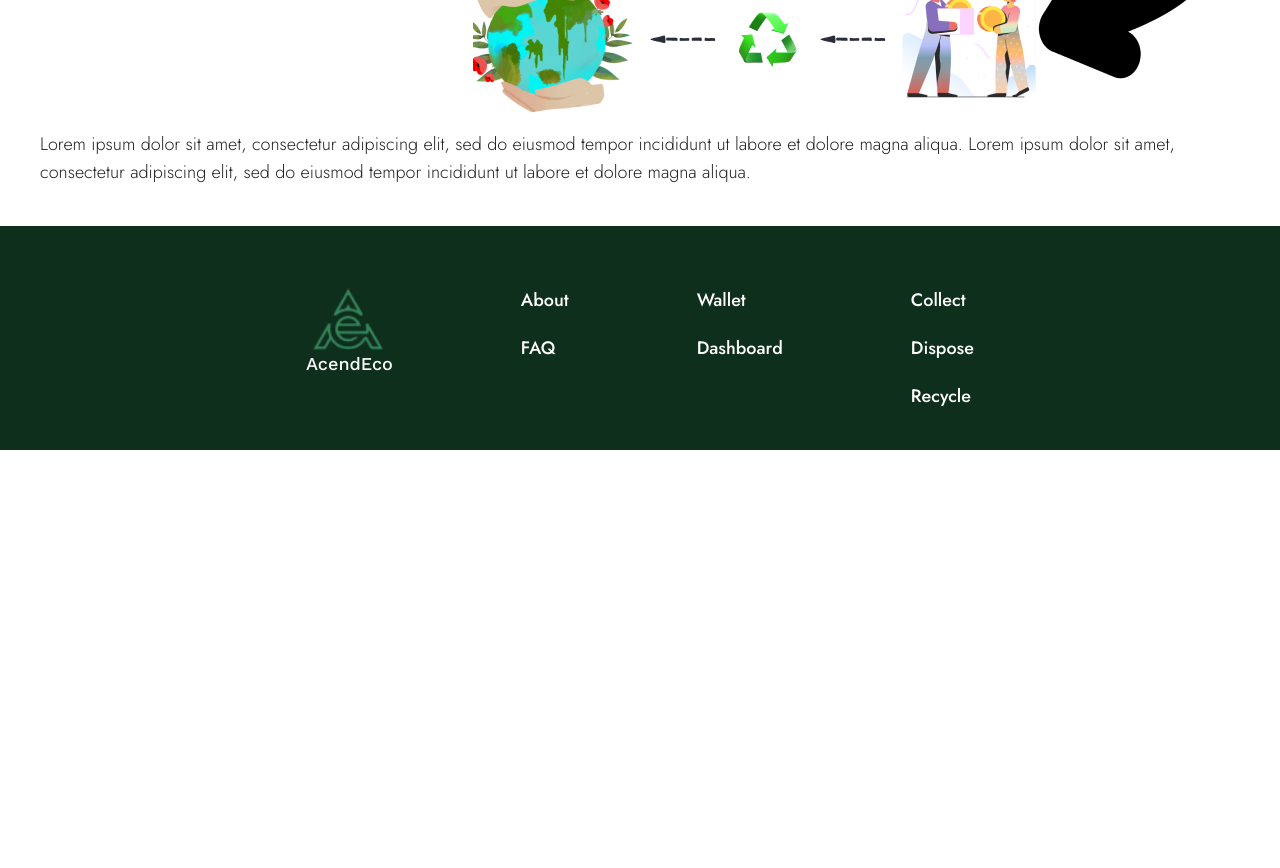
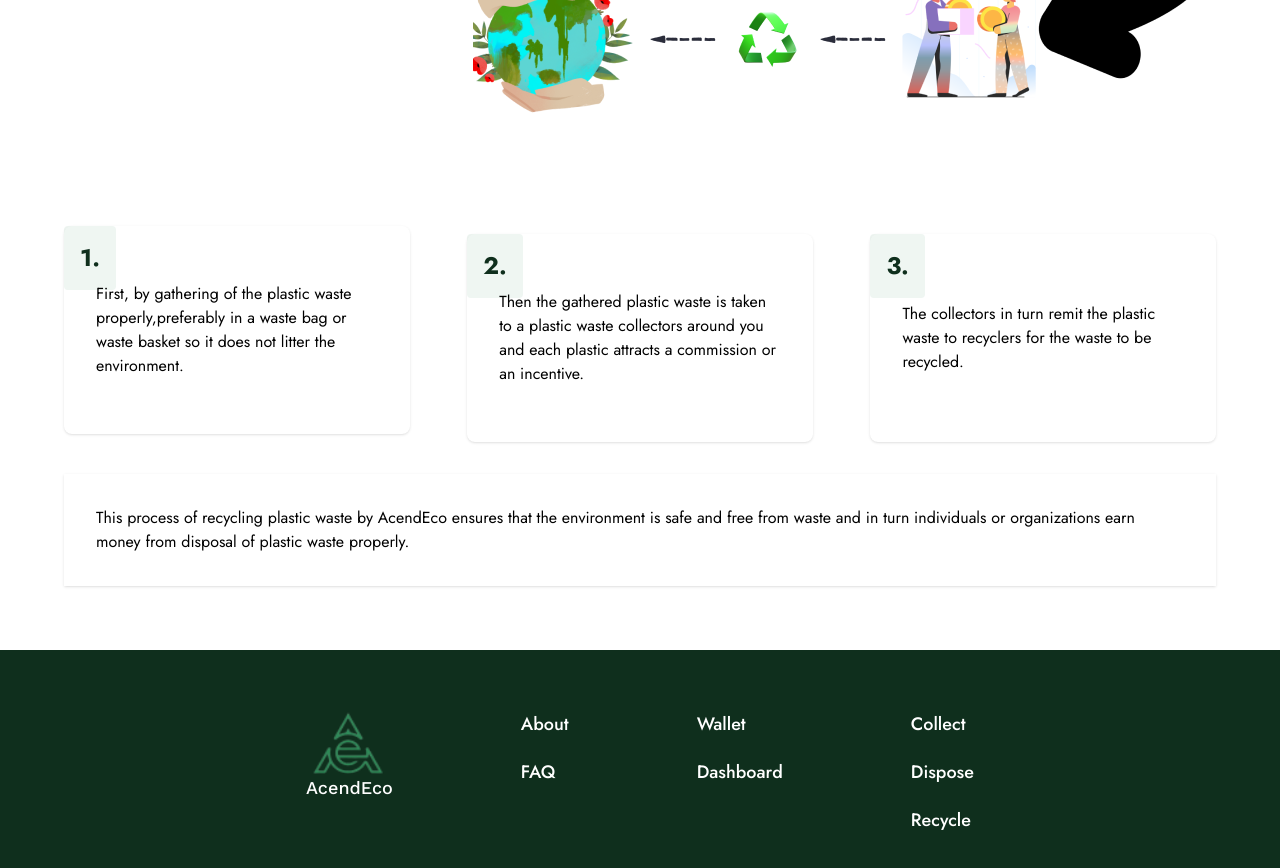
Before and after one commit to acendlabs/eco, a React (Create React App) app: page / in a window 1280 px wide. Shown: the part 1980-2848 px from the top of the page. Before the commit the page ends 2430 px from the top, so only its background shows below. Built offline with nearby package versions, Linux system fonts and the light colour scheme.

Commit message:
added how it works section to home comp/page

```diff
--- a/src/pages/Home.jsx
+++ b/src/pages/Home.jsx
@@ -164,13 +164,39 @@ function Home() {
           </p>
           <h3>How It Works</h3>
           <img src={group} alt="" />
-          <p>
-            Lorem ipsum dolor sit amet, consectetur adipiscing elit, sed do
-            eiusmod tempor incididunt ut labore et dolore magna aliqua. Lorem
-            ipsum dolor sit amet, consectetur adipiscing elit, sed do eiusmod
-            tempor incididunt ut labore et dolore magna aliqua.{" "}
+        </section>
+
+        <div className="py-16 p-16 space-y-8">
+          <div className="flex justify-between flex-col items-center lg:flex-row space-y-4 sm:space-x-8 ">
+            <p className="relative w-full lg:w-[30%] h-52 flex items-center shadow p-8 text-sm sm:text-base rounded-lg">
+              <strong className="absolute -z-10 top-0 left-0 text-acend-theme-dark text-lg sm:text-2xl bg-acend-25 rounded p-4">
+                1.
+              </strong>
+              First, by gathering of the plastic waste properly,preferably in a
+              waste bag or waste basket so it does not litter the environment.
+            </p>
+            <p className="relative w-full lg:w-[30%] h-52 flex items-center shadow p-8 text-sm sm:text-base rounded-lg">
+              <strong className="absolute -z-10 top-0 left-0 text-acend-theme-dark text-lg sm:text-2xl bg-acend-25 rounded p-4">
+                2.
+              </strong>
+              Then the gathered plastic waste is taken to a plastic waste
+              collectors around you and each plastic attracts a commission or an
+              incentive.
+            </p>
+            <p className="relative w-full lg:w-[30%] h-52 flex items-center shadow p-8 text-sm sm:text-base rounded-lg">
+              <strong className="absolute -z-10 top-0 left-0 text-acend-theme-dark text-lg sm:text-2xl bg-acend-25 rounded p-4">
+                3.
+              </strong>
+              The collectors in turn remit the plastic waste to recyclers for
+              the waste to be recycled.
+            </p>
+          </div>
+          <p className="shadow text-sm sm:text-base p-4 sm:p-8">
+            This process of recycling plastic waste by AcendEco ensures that the
+            environment is safe and free from waste and in turn individuals or
+            organizations earn money from disposal of plastic waste properly.
           </p>
-        </section>
+        </div>
         <Footer />
       </body>
     </div>
```
